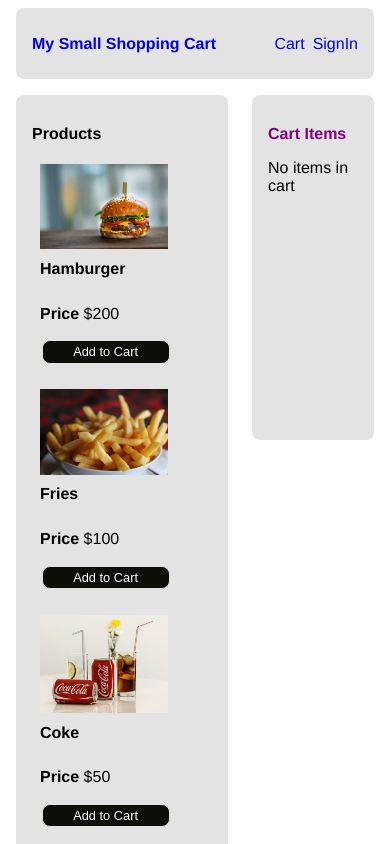
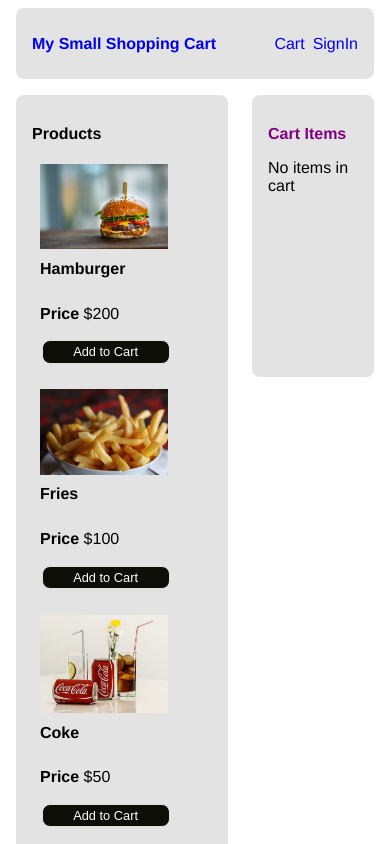
Before and after one commit to akhan492/myShopping-Cart, a React (Vite) app: page / in a window 390 px wide. Shown: the top 844 px of the page. Built offline with nearby package versions, Linux system fonts and the light colour scheme.

Commit message:
fix mobile responsive

```diff
--- a/src/index.css
+++ b/src/index.css
@@ -24,7 +24,8 @@ h6 {
 }
 .col-1 {
   flex: 1;
-  height: calc(300px + 1.5vh);
+  height: 100%;
+  min-height: 250px;
 }
 .col-2 {
   flex: 2;
```
